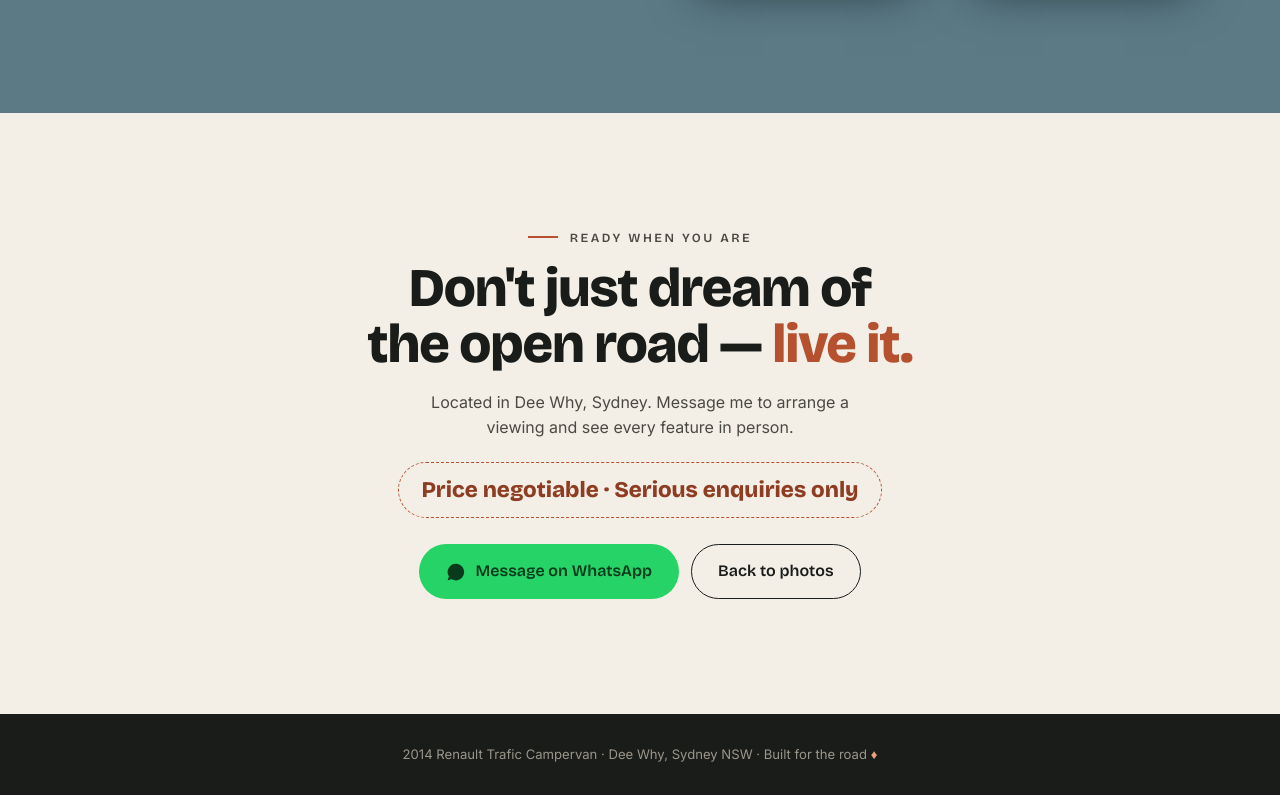
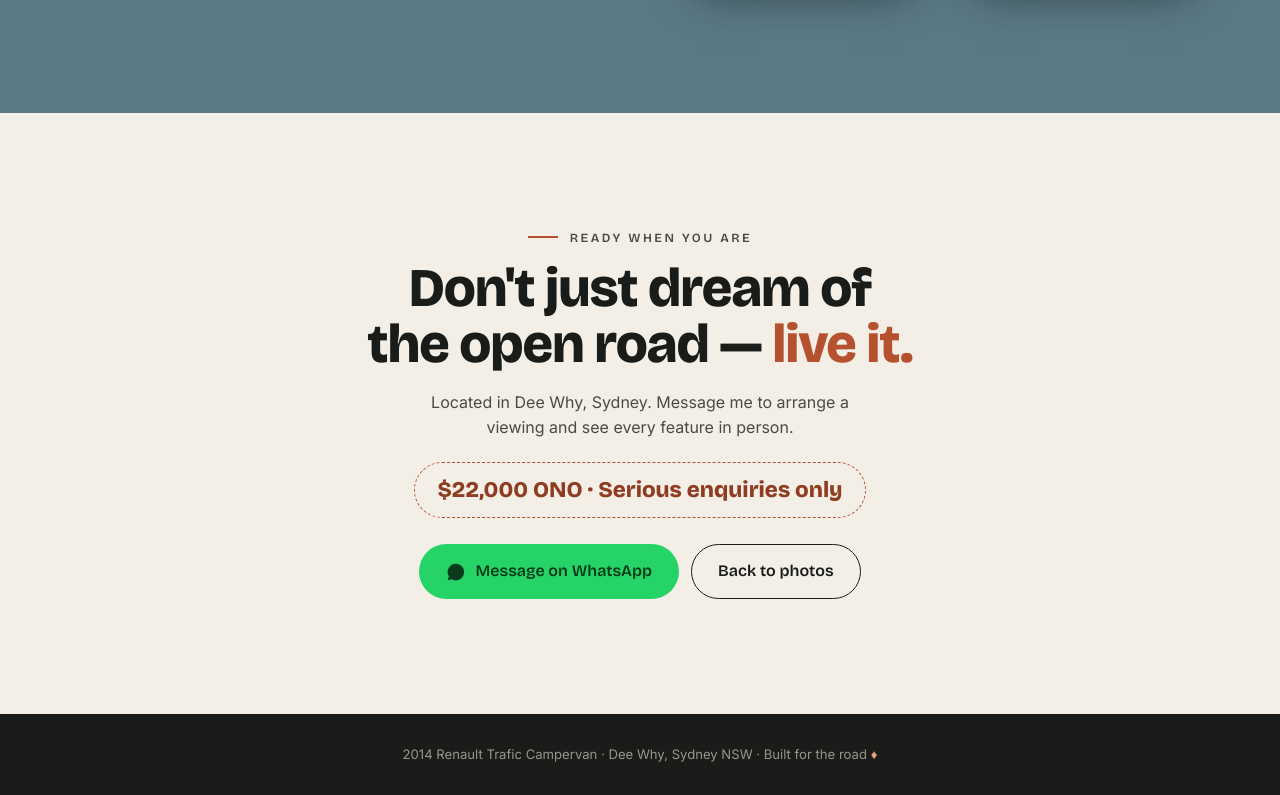
Before and after one commit to rafatorresst/trafic, a plain HTML site: page index.html in a window 1280 px wide. Shown: the part 5344-6139 px from the top of the page. Drawn offline with nearby package versions, Linux system fonts and the light colour scheme.

Commit message:
Set price to ,000 ONO

```diff
--- a/index.html
+++ b/index.html
@@ -362,7 +362,7 @@
     <p class="eyebrow" style="justify-content:center">Ready when you are</p>
     <h2>Don't just dream of the open road — <em>live it.</em></h2>
     <p>Located in Dee Why, Sydney. Message me to arrange a viewing and see every feature in person.</p>
-    <span class="contact__price">Price negotiable · Serious enquiries only</span>
+    <span class="contact__price">$22,000 ONO · Serious enquiries only</span>
     <div class="contact__cta">
       <a class="btn btn--wa" href="https://wa.me/61476281740?text=Hi%2C%20I%27m%20interested%20in%20your%20Renault%20Trafic%20campervan" target="_blank" rel="noopener">
         <svg viewBox="0 0 24 24" width="20" height="20" fill="currentColor" aria-hidden="true"><path d="M17.5 14.4c-.3-.15-1.77-.87-2.04-.97-.27-.1-.47-.15-.67.15-.2.3-.77.97-.94 1.17-.17.2-.35.22-.65.07-.3-.15-1.26-.46-2.4-1.48-.89-.79-1.49-1.77-1.66-2.07-.17-.3-.02-.46.13-.61.13-.13.3-.35.45-.52.15-.17.2-.3.3-.5.1-.2.05-.37-.02-.52-.08-.15-.67-1.61-.92-2.21-.24-.58-.49-.5-.67-.51h-.57c-.2 0-.52.07-.79.37-.27.3-1.04 1.02-1.04 2.48s1.07 2.88 1.22 3.08c.15.2 2.1 3.2 5.08 4.49.71.3 1.26.49 1.69.63.71.22 1.36.19 1.87.12.57-.09 1.77-.72 2.02-1.42.25-.7.25-1.29.17-1.42-.07-.13-.27-.2-.57-.35zM12 2a10 10 0 0 0-8.5 15.28L2 22l4.85-1.27A10 10 0 1 0 12 2z"/></svg>
```
